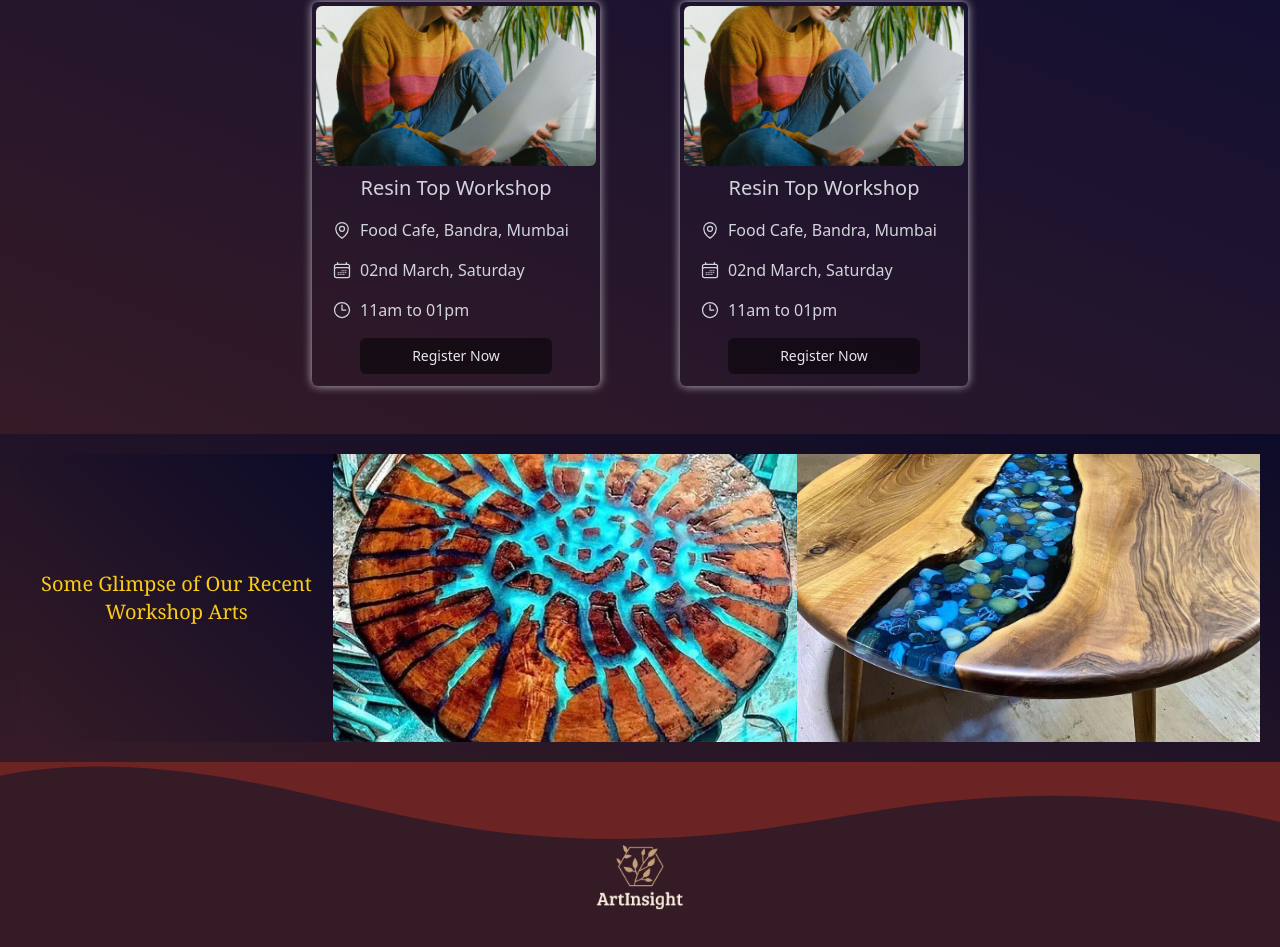
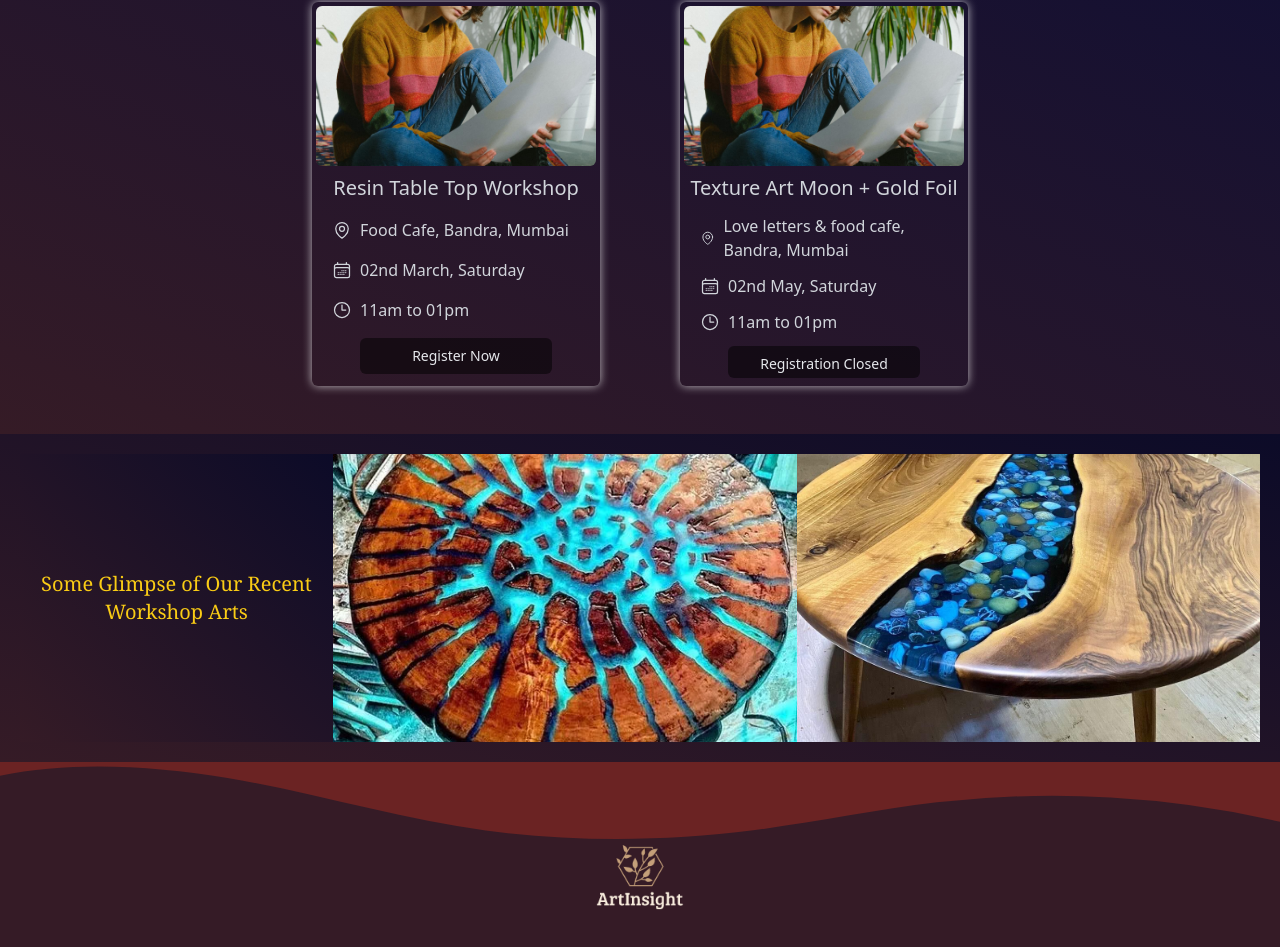
Before and after one commit to ashwinrangani/artwork-workshop-booking, a React (Vite) app in the folder artwork-frontend/: page / in a window 1280 px wide. Shown: the part 822-1769 px from the top of the page. Built offline with nearby package versions, Linux system fonts and the light colour scheme; no server answers.

Commit message:
razorpay/google updates

```diff
--- a/artwork-frontend/src/components/Events.jsx
+++ b/artwork-frontend/src/components/Events.jsx
@@ -38,7 +38,7 @@ const Events = () => {
             alt="workshop image"
             className="h-40 w-72 object-cover rounded-md"
           />
-          <p className="mt-2 text-xl text-gray-300 text-center">Resin Top Workshop</p>
+          <p className="mt-2 text-xl text-gray-300 text-center">Resin Table Top Workshop</p>
           <span className="flex items-center text-gray-300 gap-2 ml-4 mt-4">
             <MapPinIcon className="h-5 w-5 text-gray-300" />Food Cafe, Bandra, Mumbai
           </span>
@@ -69,23 +69,23 @@ const Events = () => {
             alt="workshop image"
             className="h-40 w-72 object-cover rounded-md"
           />
-          <p className="mt-2 text-xl text-gray-300 text-center">Resin Top Workshop</p>
-          <span className="flex items-center text-gray-300 gap-2 ml-4 mt-4">
-            <MapPinIcon className="h-5 w-5 text-gray-300" />Food Cafe, Bandra, Mumbai
+          <p className="mt-2 text-xl text-gray-300 text-center">Texture Art Moon + Gold Foil</p>
+          <span className="flex items-center text-gray-300 gap-2 ml-4 mt-3">
+            <MapPinIcon className="h-5 w-5 text-gray-300" />Love letters & food cafe, Bandra, Mumbai
           </span>
-          <span className="flex items-center text-gray-300 gap-2 ml-4 mt-4">
-            <CalendarDaysIcon className="h-5 w-5 text-gray-300" />02nd March, Saturday
+          <span className="flex items-center text-gray-300 gap-2 ml-4 mt-3">
+            <CalendarDaysIcon className="h-5 w-5 text-gray-300" />02nd May, Saturday
           </span>
-          <span className="flex items-center text-gray-300 gap-2 ml-4 mt-4">
+          <span className="flex items-center text-gray-300 gap-2 ml-4 mt-3">
             <ClockIcon className="h-5 w-5 text-gray-300" />11am to 01pm
           </span>
-          <div className="flex justify-center gap-3 max-w-sm mt-4">
-            <Link to={'/buyworkshop'}>
+          <div className="flex justify-center gap-3 max-w-sm mt-3">
+            <Link to={'#'}>
             <button
               type="button"
-              className="rounded-md w-48 bg-black/50 px-4 py-2 text-sm font-medium text-gray-200 hover:bg-black/30 focus:outline-none focus-visible:ring-2 focus-visible:ring-white/75"
+              className="rounded-md w-48 bg-black/50 px-4 py-2 pb-1 text-sm font-medium text-gray-200 hover:bg-black/30 focus:outline-none focus-visible:ring-2 focus-visible:ring-white/75"
             >
-              Register Now
+              Registration Closed
             </button>
             </Link>
 
--- a/artwork-frontend/src/pages/Payment.jsx
+++ b/artwork-frontend/src/pages/Payment.jsx
@@ -37,9 +37,9 @@ const Payment = () => {
       key: "rzp_test_in0Ik9ppHr9Jvx",
       amount,
       currency,
-      name: "Ashwin Rangani",
+      name: "Ahana Jain",
       description: "test",
-      image: "./my-image.jpg",
+      image: "./my-image2.jpg",
       order_id: order.id,
       handler: async function (response) {
         const { razorpay_order_id, razorpay_payment_id, razorpay_signature } =
--- a/artwork-frontend/src/pages/WorkshopResin.jsx
+++ b/artwork-frontend/src/pages/WorkshopResin.jsx
@@ -5,7 +5,7 @@ import { Fade } from "react-awesome-reveal";
 
 const WorkshopResin = () => {
   const [isOpen, setIsOpen] = useState(false);
-  const [workshop, setWorkshop] = useState('Resin Top Workshop');
+  const [workshop, setWorkshop] = useState('Resin Top Workshop-Mumbai');
 
 
   const openModal = () => {
```
